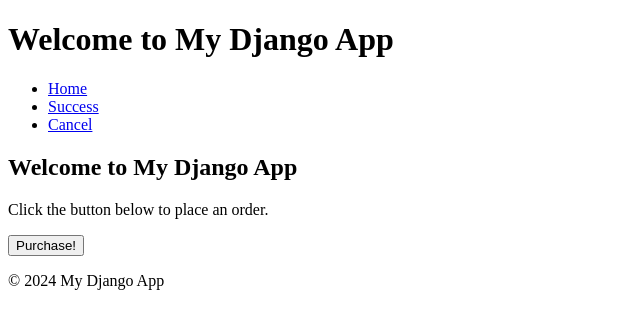
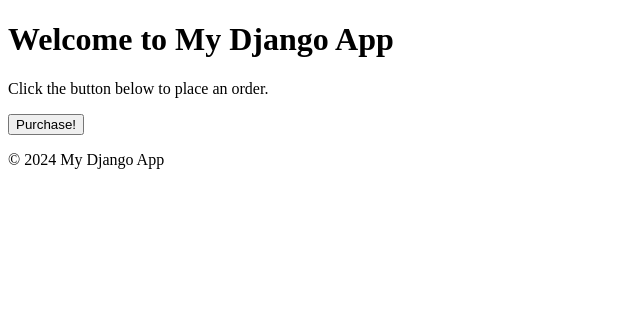
Before and after one commit to uocli/django_stripe, a Django app: page / in a window 1280 px wide. Shown: the top 329 px of the page, without its empty margins (0-640 px from the left). Run offline with Django 5.2, Linux system fonts and the light colour scheme.

Commit message:
updated html

```diff
--- a/django_project/templates/base.html
+++ b/django_project/templates/base.html
@@ -9,13 +9,6 @@
 <body>
 <header>
     <h1>Welcome to My Django App</h1>
-    <nav>
-        <ul>
-            <li><a href="{% url 'home' %}">Home</a></li>
-            <li><a href="{% url 'success' %}">Success</a></li>
-            <li><a href="{% url 'cancel' %}">Cancel</a></li>
-        </ul>
-    </nav>
 </header>
 <main>
     {% block content %}
--- a/django_project/templates/products/home.html
+++ b/django_project/templates/products/home.html
@@ -4,7 +4,6 @@
 
 
 {% block content %}
-    <h2>Welcome to My Django App</h2>
     <p>Click the button below to place an order.</p>
     <form method="post">
         {% csrf_token %}
```
